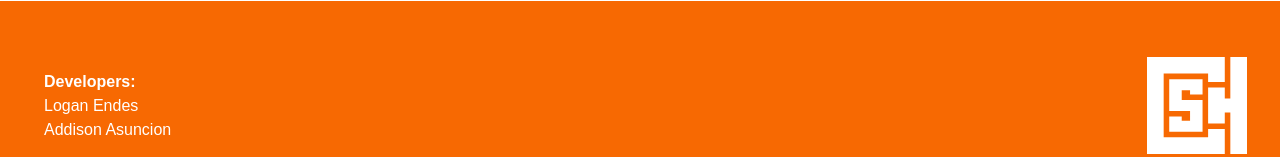
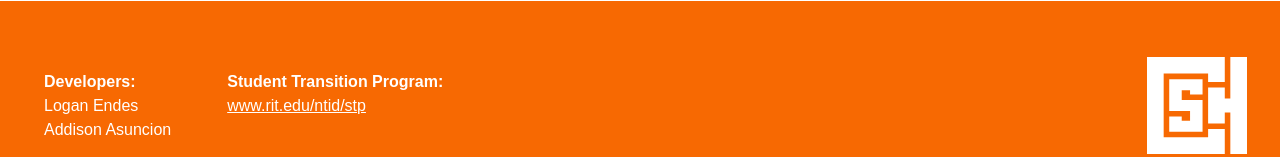
Before and after one commit to ShadowArcher289/stp-scheduler, a Next.js app in the folder stp-scheduler-frontend/: page / in a window 1280 px wide. Shown: the part 795-952 px from the top of the page. Built offline with nearby package versions, Linux system fonts and the light colour scheme; no server answers.

Commit message:
updated footer and navbar title link

```diff
--- a/stp-scheduler-frontend/app/Components/Footer.tsx
+++ b/stp-scheduler-frontend/app/Components/Footer.tsx
@@ -9,6 +9,10 @@ export default function Footer() {
                     <li>Logan Endes</li>
                     <li>Addison Asuncion</li>
                 </ul>
+                <ul>
+                    <li><b>Student Transition Program:</b></li>
+                    <li><a href="https://www.rit.edu/ntid/stp"><u>www.rit.edu/ntid/stp</u></a></li>
+                </ul>
             </div>
             <a href="https://www.csh.rit.edu/"><img src={"/csh_logo_square.svg"} width={"100px"} height={"100px"} className="m-4 mr-8"></img></a>
         </footer>
--- a/stp-scheduler-frontend/app/Components/Navbar.tsx
+++ b/stp-scheduler-frontend/app/Components/Navbar.tsx
@@ -27,7 +27,7 @@ export default function Navbar(){
 
     return (
         <div className={"flex justify-end p-3 pt-5 pb-5 mb-2 border-b-2 bg-[#f76902] text-white pr-5 items-center"}>
-            <div className="w-full justify-start pl-8 p-2 text-2xl font-bold"><a href="https://www.rit.edu/ntid/stp">Student Transition Program Scheduler</a></div>
+            <div className="w-full justify-start pl-8 p-2 text-2xl font-bold"><a href="/">Student Transition Program Scheduler</a></div>
 
             <div className="hidden md:visible md:inline-flex p-1 pl-4 pr-4 border-2 rounded">
                 <ul className="inline-flex flex-row flex-nowrap justify-between text-center text-base">
```
